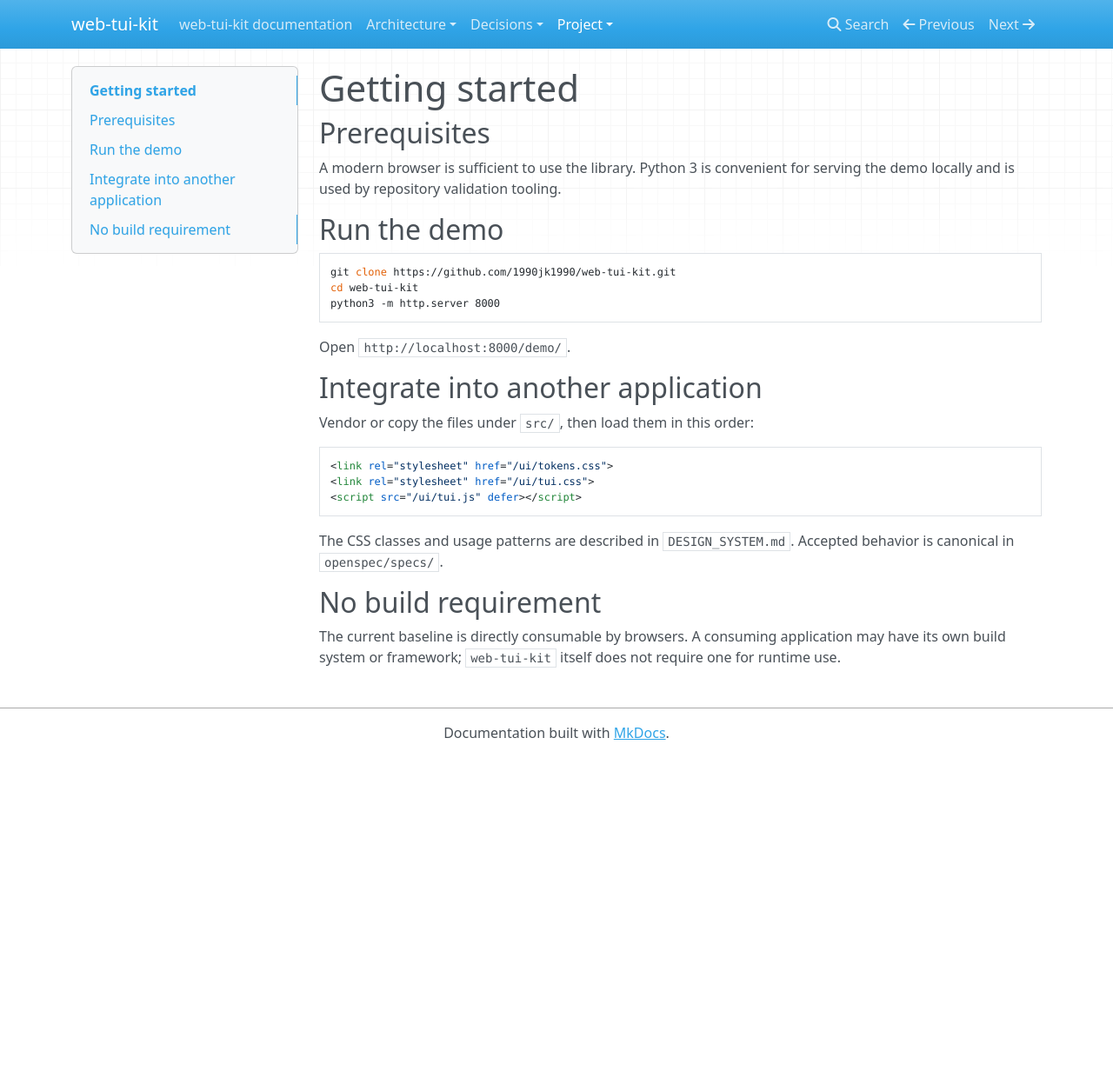
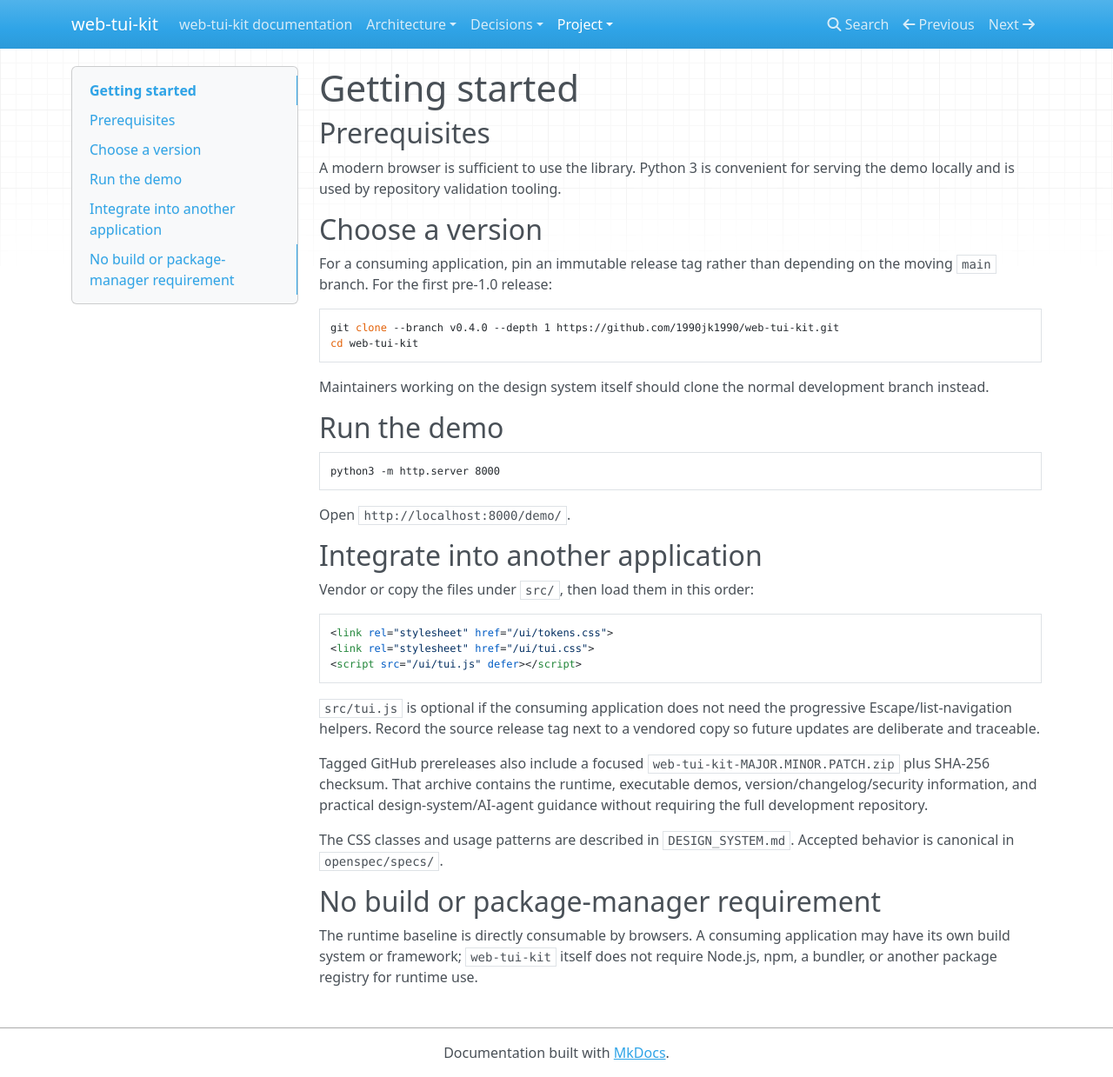
Before and after one commit to 1990jk1990/web-tui-kit, an MkDocs documentation site: the page built from docs/project/getting-started.md, in a window 1280 px wide and 1239 px high. Shown: the whole window at 87% size. Built offline with MkDocs 1.6.1, drawn with Linux system fonts in a browser that asks for light colours; nearby versions of some CDN libraries.

Commit message:
docs: prefer immutable release tags for consumers

````diff
--- a/docs/project/getting-started.md
+++ b/docs/project/getting-started.md
@@ -4,11 +4,20 @@
 
 A modern browser is sufficient to use the library. Python 3 is convenient for serving the demo locally and is used by repository validation tooling.
 
+## Choose a version
+
+For a consuming application, pin an immutable release tag rather than depending on the moving `main` branch. For the first pre-1.0 release:
+
+```bash
+git clone --branch v0.4.0 --depth 1 https://github.com/1990jk1990/web-tui-kit.git
+cd web-tui-kit
+```
+
+Maintainers working on the design system itself should clone the normal development branch instead.
+
 ## Run the demo
 
 ```bash
-git clone https://github.com/1990jk1990/web-tui-kit.git
-cd web-tui-kit
 python3 -m http.server 8000
 ```
 
@@ -24,8 +33,12 @@ Vendor or copy the files under `src/`, then load them in this order:
 <script src="/ui/tui.js" defer></script>
 ```
 
+`src/tui.js` is optional if the consuming application does not need the progressive Escape/list-navigation helpers. Record the source release tag next to a vendored copy so future updates are deliberate and traceable.
+
+Tagged GitHub prereleases also include a focused `web-tui-kit-MAJOR.MINOR.PATCH.zip` plus SHA-256 checksum. That archive contains the runtime, executable demos, version/changelog/security information, and practical design-system/AI-agent guidance without requiring the full development repository.
+
 The CSS classes and usage patterns are described in `DESIGN_SYSTEM.md`. Accepted behavior is canonical in `openspec/specs/`.
 
-## No build requirement
+## No build or package-manager requirement
 
-The current baseline is directly consumable by browsers. A consuming application may have its own build system or framework; `web-tui-kit` itself does not require one for runtime use.
+The runtime baseline is directly consumable by browsers. A consuming application may have its own build system or framework; `web-tui-kit` itself does not require Node.js, npm, a bundler, or another package registry for runtime use.
````
